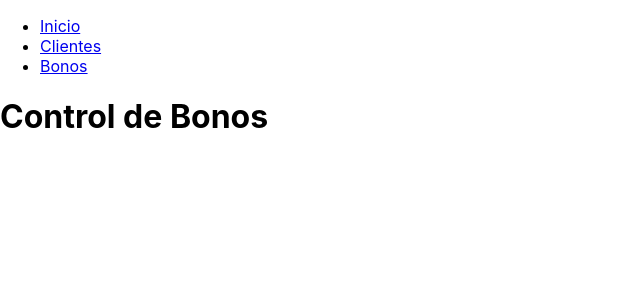
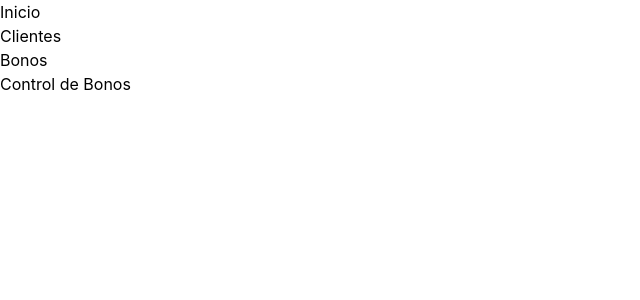
Before and after one commit to Judithjbn/APPbono, a React (Create React App) app: page / in a window 1280 px wide. Shown: the top 300 px of the page, without its empty margins (0-640 px from the left). Built offline with nearby package versions, Linux system fonts and the light colour scheme.

Commit message:
dependencias tailwind

```diff
--- /dev/null
+++ b/postcss.config.js
@@ -0,0 +1,6 @@
+module.exports = {
+    plugins: {
+      tailwindcss: {},
+      autoprefixer: {},
+    },
+  };
--- a/src/App.js
+++ b/src/App.js
@@ -1,3 +1,5 @@
+import './index.css'; // O el nombre de tu archivo CSS principal
+
 import React from 'react';
 import { BrowserRouter as Router, Routes, Route, Link } from 'react-router-dom';
 import Home from './components/Home';
--- a/src/index.css
+++ b/src/index.css
@@ -1,3 +1,8 @@
+@tailwind base;
+@tailwind components;
+@tailwind utilities;
+
+
 body {
   margin: 0;
   font-family: -apple-system, BlinkMacSystemFont, 'Segoe UI', 'Roboto', 'Oxygen',
--- a/src/index.js
+++ b/src/index.js
@@ -1,3 +1,5 @@
+import './index.css'; // O el nombre de tu archivo CSS principal
+
 import React from 'react';
 import ReactDOM from 'react-dom/client';
 import './index.css';
--- /dev/null
+++ b/tailwind.config.js
@@ -0,0 +1,10 @@
+/** @type {import('tailwindcss').Config} */
+module.exports = {
+  content: [
+    './src/**/*.{js,jsx,ts,tsx}', // procesar todos los archivos de src
+  ],
+  theme: {
+    extend: {},
+  },
+  plugins: [],
+}
```
Also changed, not shown: package.json (+7 -1 lines), 1 other file (tests, documents, lock files or other folders).
